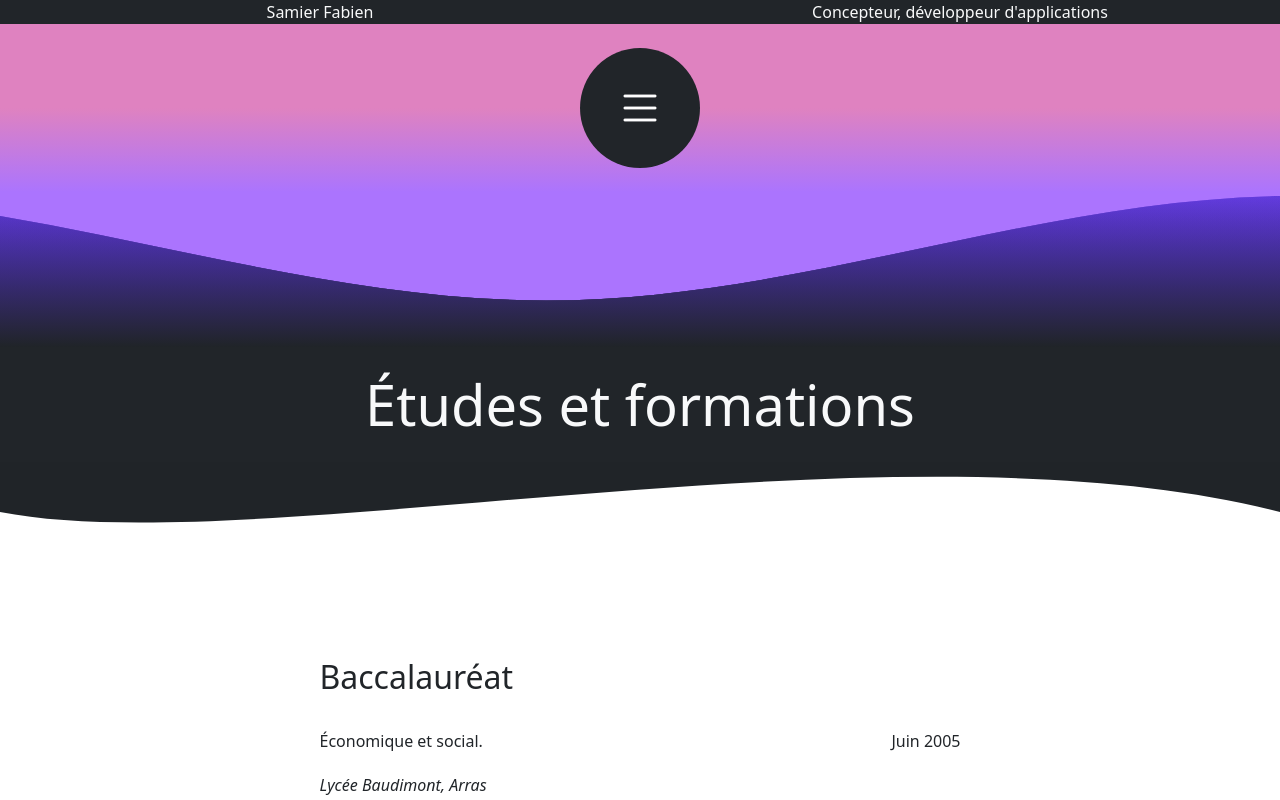
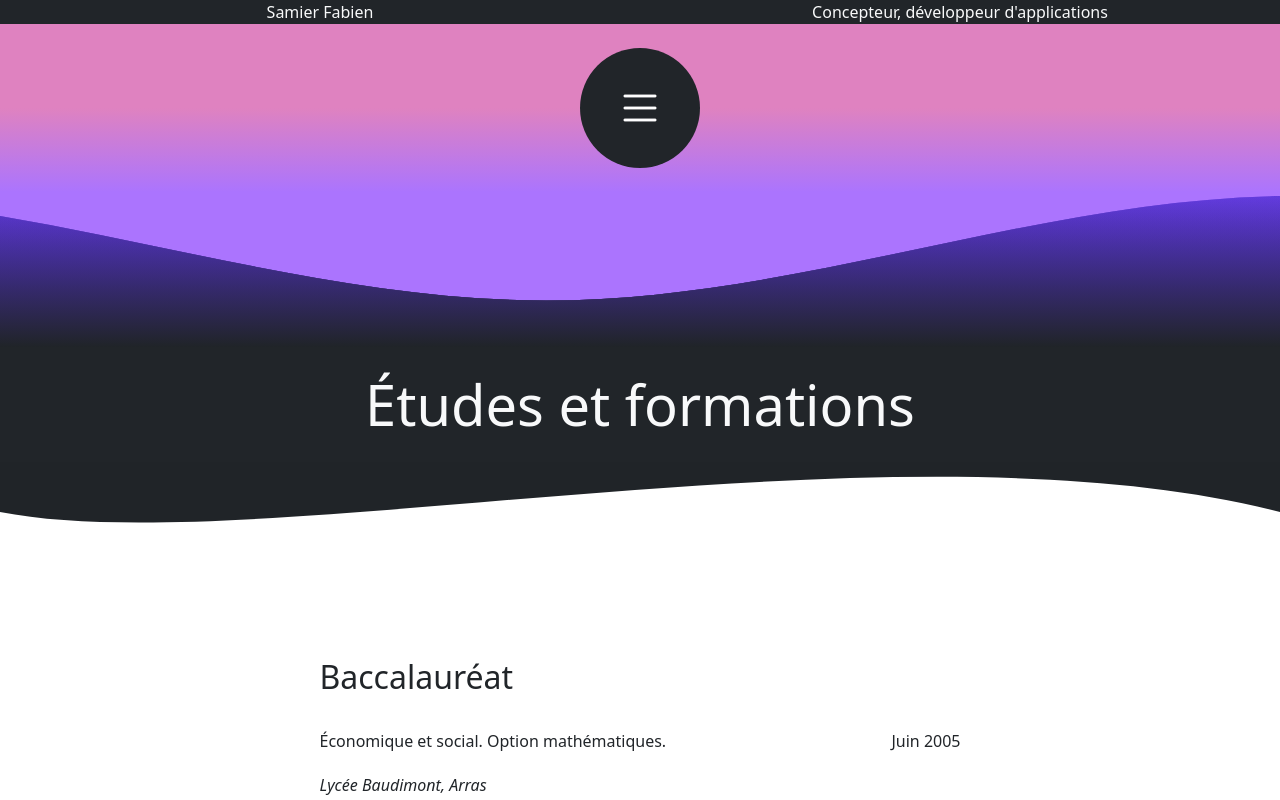
Before and after one commit to samier-fabien/samier_fabien_cv, a React (Vite) app: page /etudes in a window 1280 px wide. Shown: the top 800 px of the page. Built offline with nearby package versions, Linux system fonts and the light colour scheme.

Commit message:
Changement texte baccalauréat

```diff
--- a/src/routes/Studies.jsx
+++ b/src/routes/Studies.jsx
@@ -26,7 +26,7 @@ export default function Studies() {
       <SingleColContainer>
         <IntersectionObserverComponent classToAdd="opacity-100" classToRemove="opacity-0">
           <StudiesCard title="Baccalauréat" period="Juin 2005" place="Lycée Baudimont, Arras">
-            Économique et social.
+            Économique et social. Option mathématiques.
           </StudiesCard>
         </IntersectionObserverComponent>
 
```
